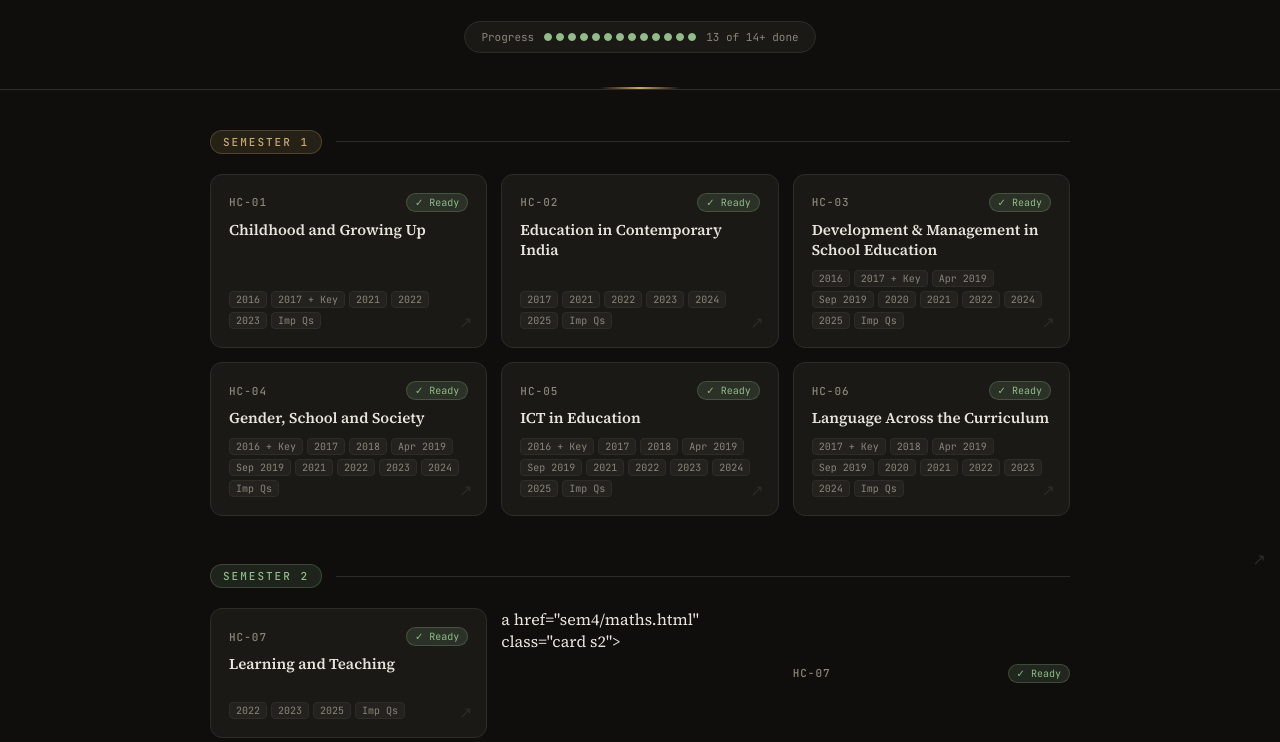
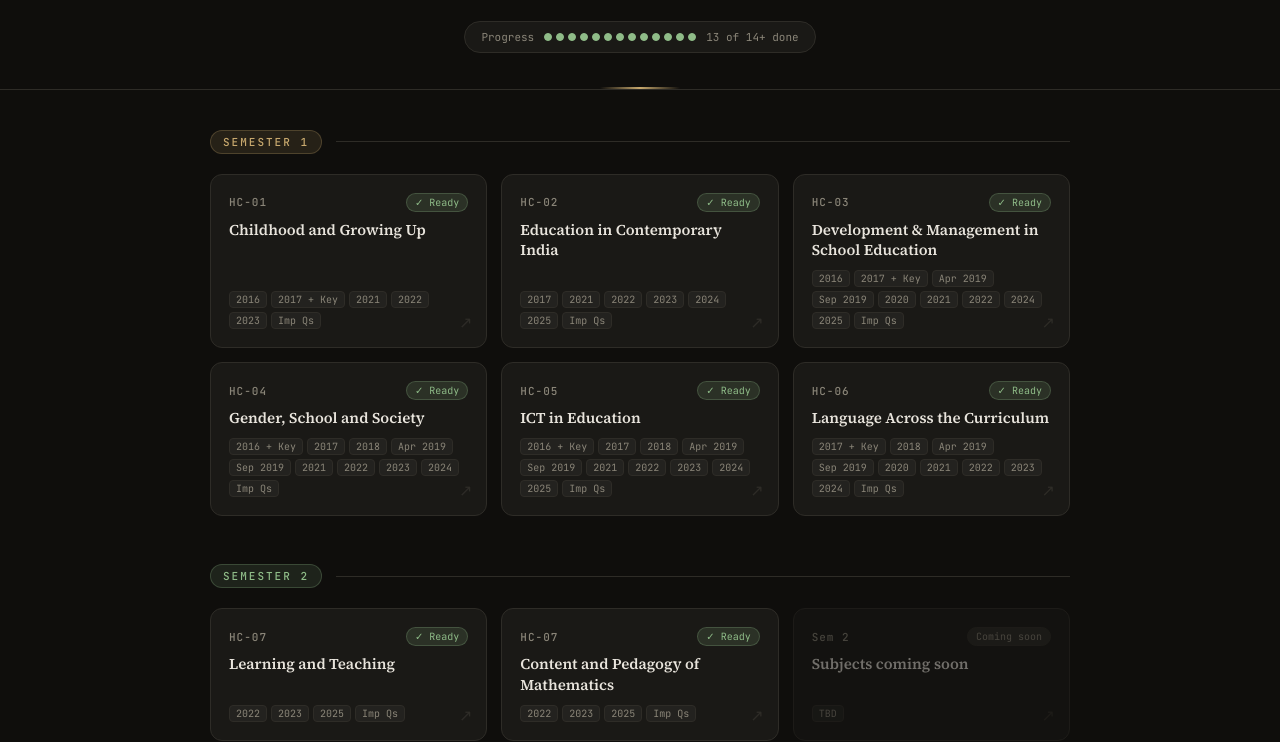
Before and after one commit to anaghajohn-tech/My-B.Ed-Companion, a plain HTML site: page index.html in a window 1280 px wide. Shown: the part 216-958 px from the top of the page. Drawn offline with nearby package versions, Linux system fonts and the light colour scheme.

```diff
--- a/index.html
+++ b/index.html
@@ -376,7 +376,7 @@ footer {
         <div class="card-meta"><span class="meta-tag">2022</span><span class="meta-tag">2023</span><span class="meta-tag">2025</span><span class="meta-tag">Imp Qs</span></div>
         <span class="card-arrow">↗</span>
       </a>
-      a href="sem4/maths.html" class="card s2">
+      <a href="sem4/maths.html" class="card s2">
         <div class="card-top"><span class="card-code">HC-07</span><span class="card-status ready">✓ Ready</span></div>
         <div class="card-title">Content and Pedagogy of Mathematics</div>
         <div class="card-meta"><span class="meta-tag">2022</span><span class="meta-tag">2023</span><span class="meta-tag">2025</span><span class="meta-tag">Imp Qs</span></div>
```
